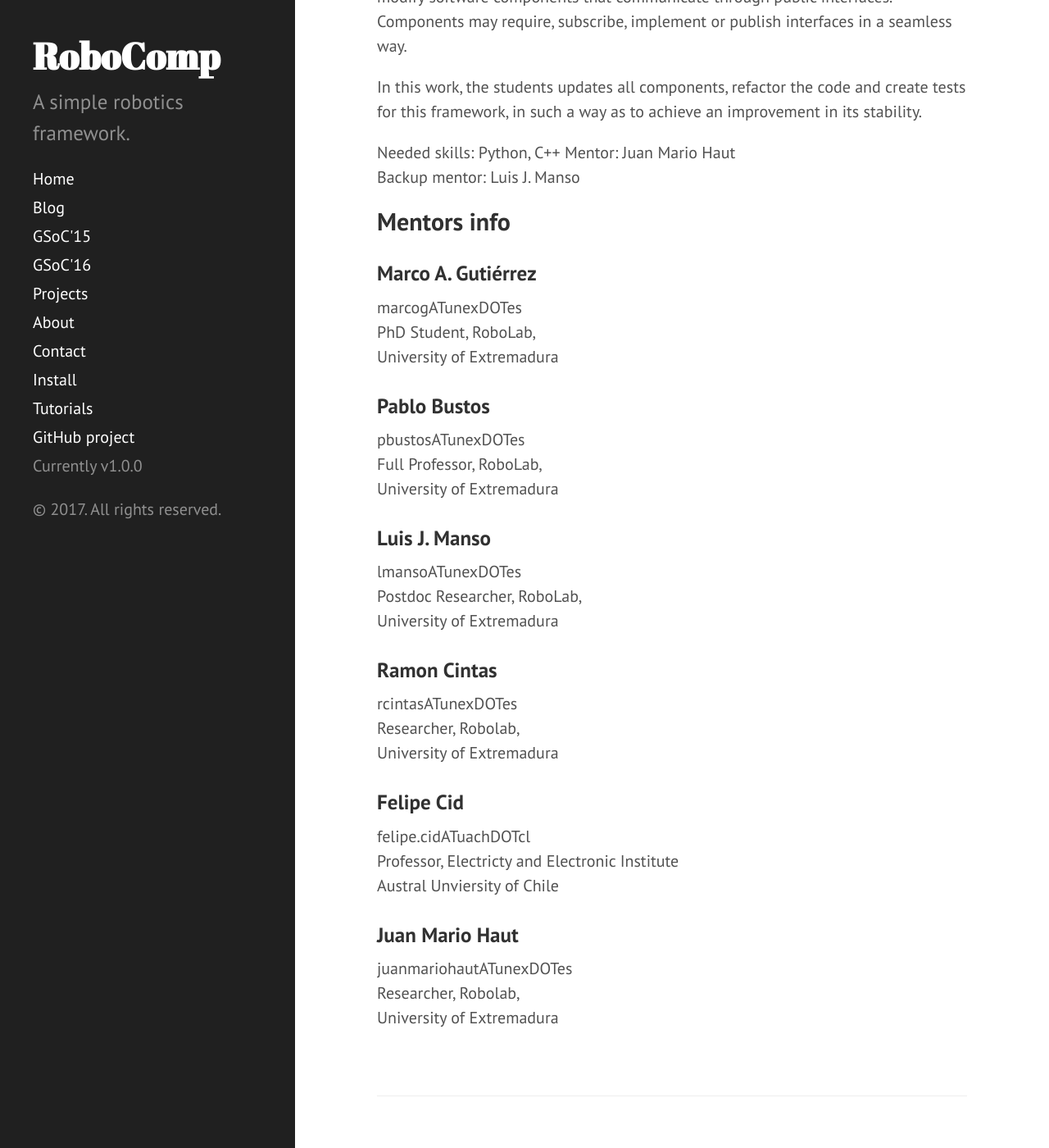
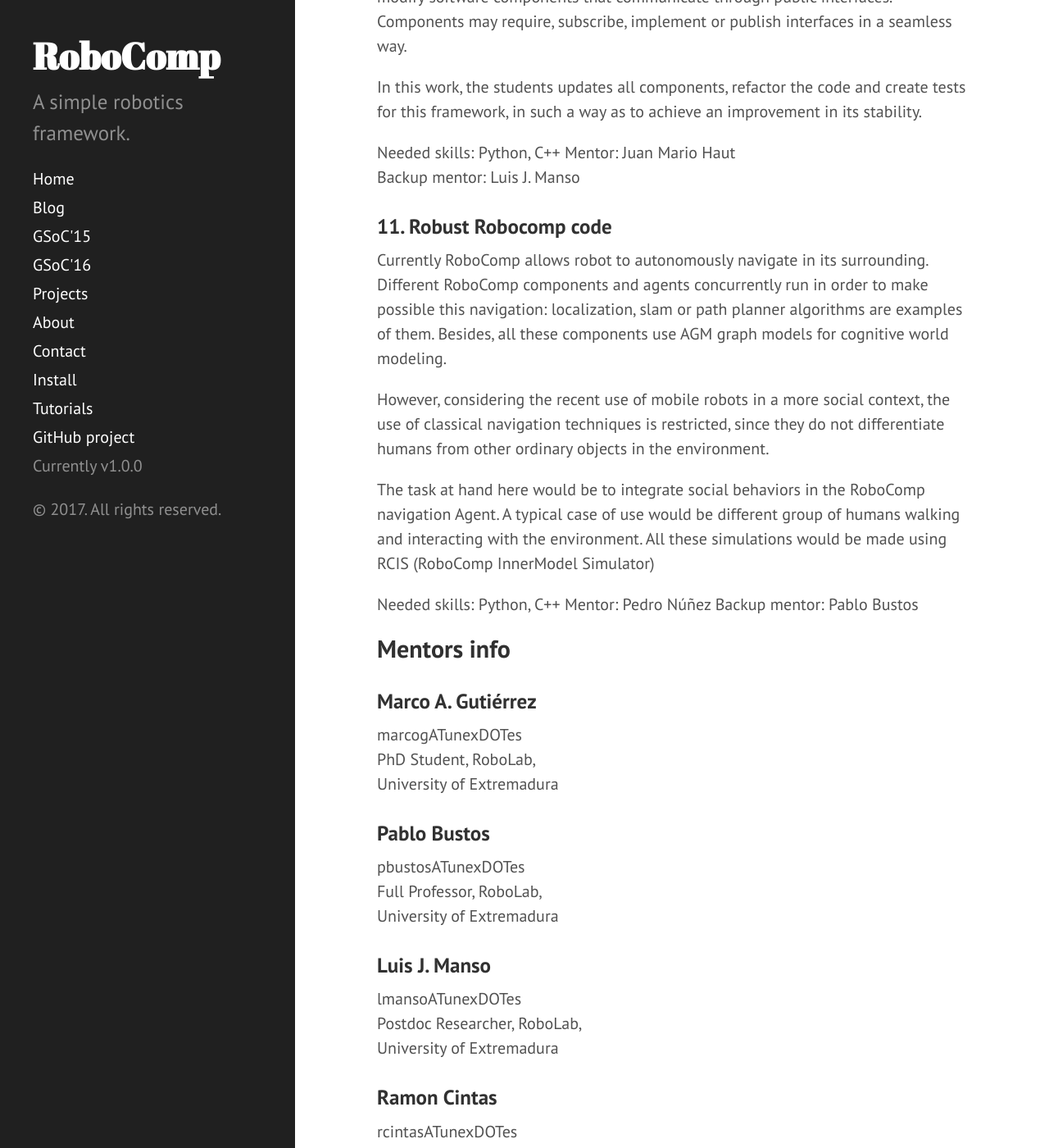
Before and after one commit to robocomp/website, a Jekyll site: the page built from _posts/gsoc2017/2017-2-07-gsoc17ideas.md, in a window 1280 px wide and 1400 px high, scrolled down 5828 px. Shown: the whole window at 82% size. Built offline with Jekyll 4.4.1, drawn with Linux system fonts in a browser that asks for light colours; some of the changed text lies outside the part shown.

Commit message:
Update 2017-2-07-gsoc17ideas.md

```diff
--- a/_posts/gsoc2017/2017-2-07-gsoc17ideas.md
+++ b/_posts/gsoc2017/2017-2-07-gsoc17ideas.md
@@ -152,6 +152,18 @@ Mentor: Juan Mario Haut
 Backup mentor: Luis J. Manso
 
 
+### 11. Robust Robocomp code
+
+Currently RoboComp allows robot to autonomously navigate in its surrounding. Different RoboComp components and agents concurrently run in order to make possible this navigation: localization, slam or path planner algorithms are examples of them. Besides, all these components use AGM graph models for cognitive world modeling.
+
+However,  considering the recent use of mobile robots in a more social context, the use of classical navigation techniques is restricted, since they do not differentiate humans from other ordinary objects in the environment.
+
+The task at hand here would be to integrate social behaviors in the RoboComp navigation Agent. A typical case of use would be different group of humans walking and interacting with the environment. All these simulations would be made using RCIS (RoboComp InnerModel Simulator)
+
+
+Needed skills: Python, C++
+Mentor: Pedro Núñez
+Backup mentor: Pablo Bustos
 
 
 ## Mentors info
@@ -180,14 +192,14 @@ rcintasATunexDOTes
 Researcher, Robolab,
 University of Extremadura
 
-### Felipe Cid
-
-felipe.cidATuachDOTcl
-Professor, Electricty and Electronic Institute
-Austral Unviersity of Chile
-
 ### Juan Mario Haut
 
 juanmariohautATunexDOTes
-Researcher, Robolab,
+Researcher,
 University of Extremadura
+
+### Pedro Núñez
+
+pnuntruATunexDOTes
+Professor, Electricty and Electronic Institute
+Austral Unviersity of Chile
```
